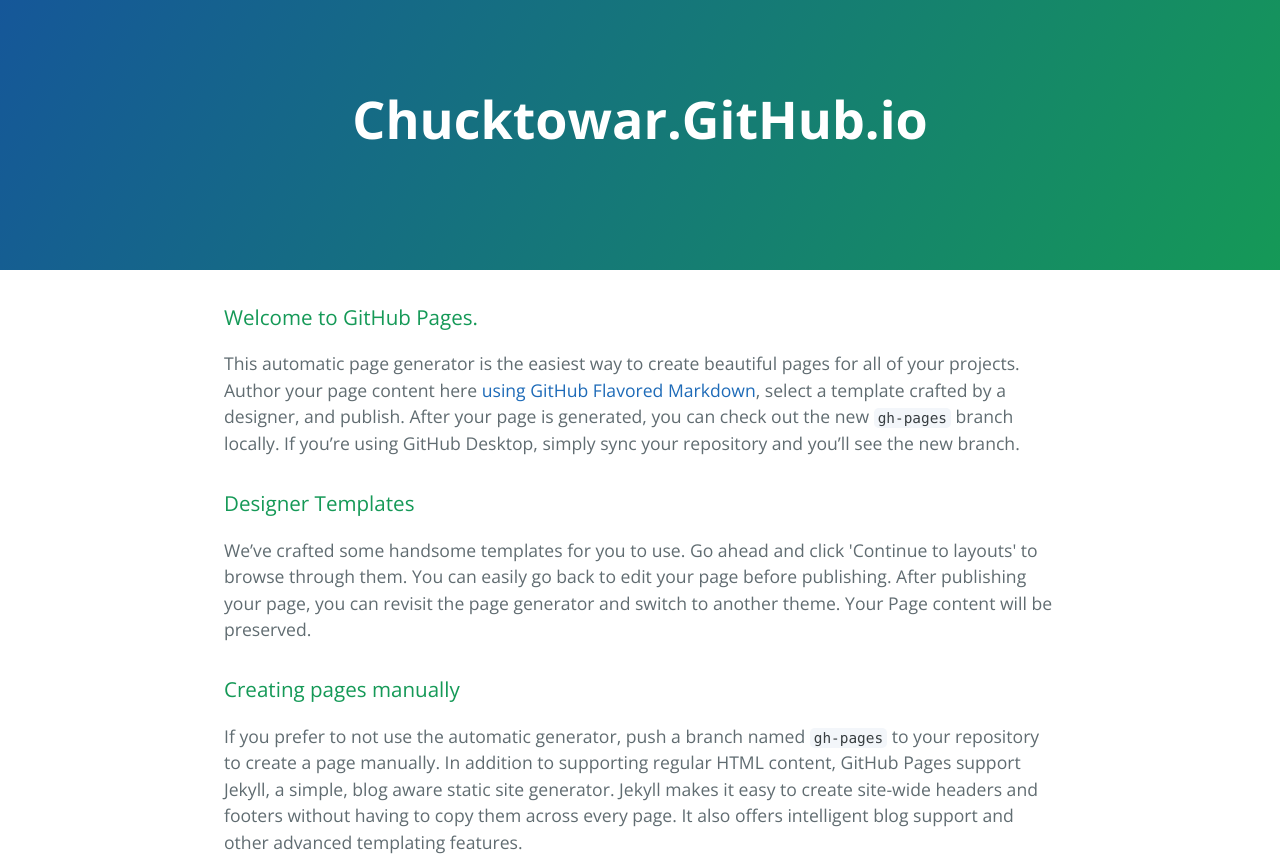
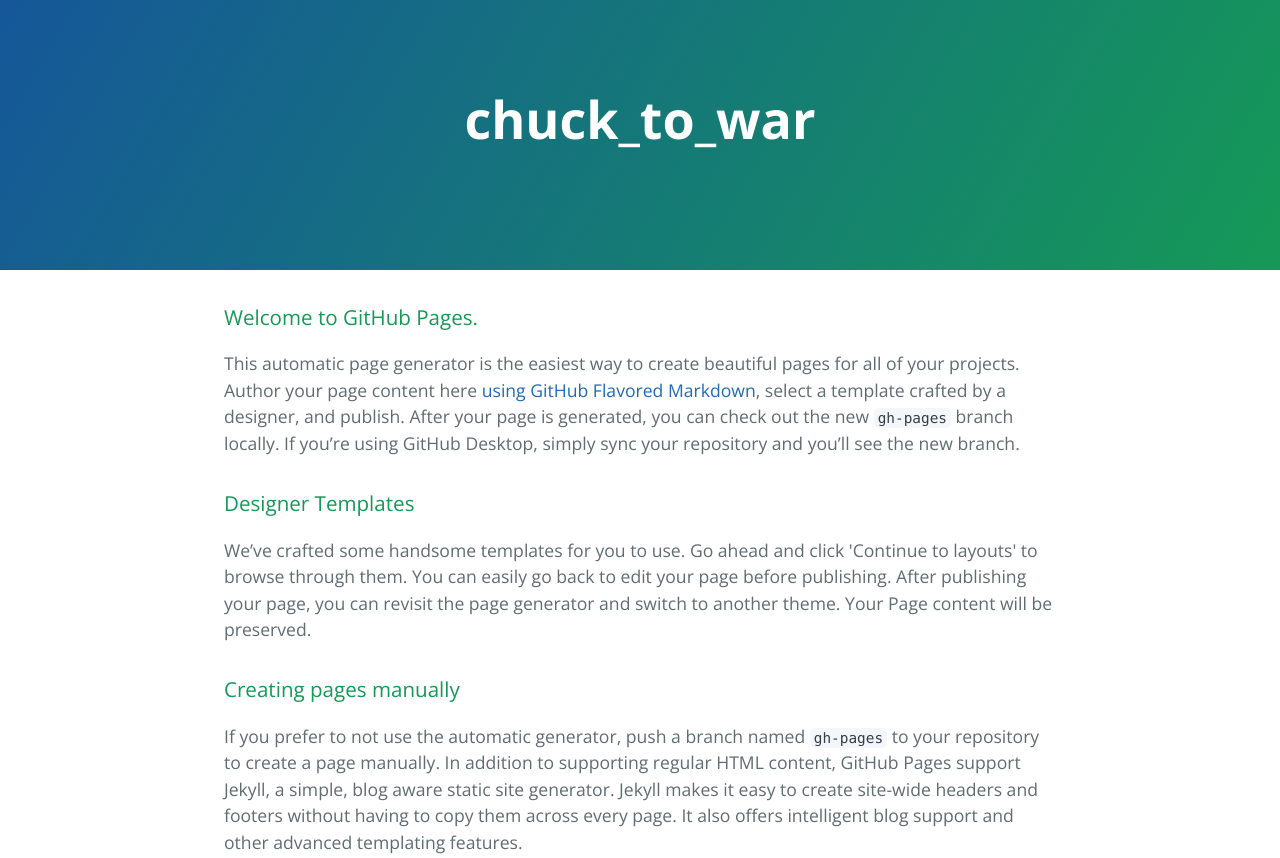
Before and after one commit to chucktowar/chucktowar.github.io, a plain HTML site: page index.html in a window 1280 px wide. Shown: the top 858 px of the page. Drawn offline with nearby package versions, Linux system fonts and the light colour scheme.

Commit message:
Update index.html

```diff
--- a/index.html
+++ b/index.html
@@ -11,7 +11,7 @@
   </head>
   <body>
     <section class="page-header">
-      <h1 class="project-name">Chucktowar.GitHub.io</h1>
+      <h1 class="project-name">chuck_to_war</h1>
       <h2 class="project-tagline"></h2>
     </section>
 
```
